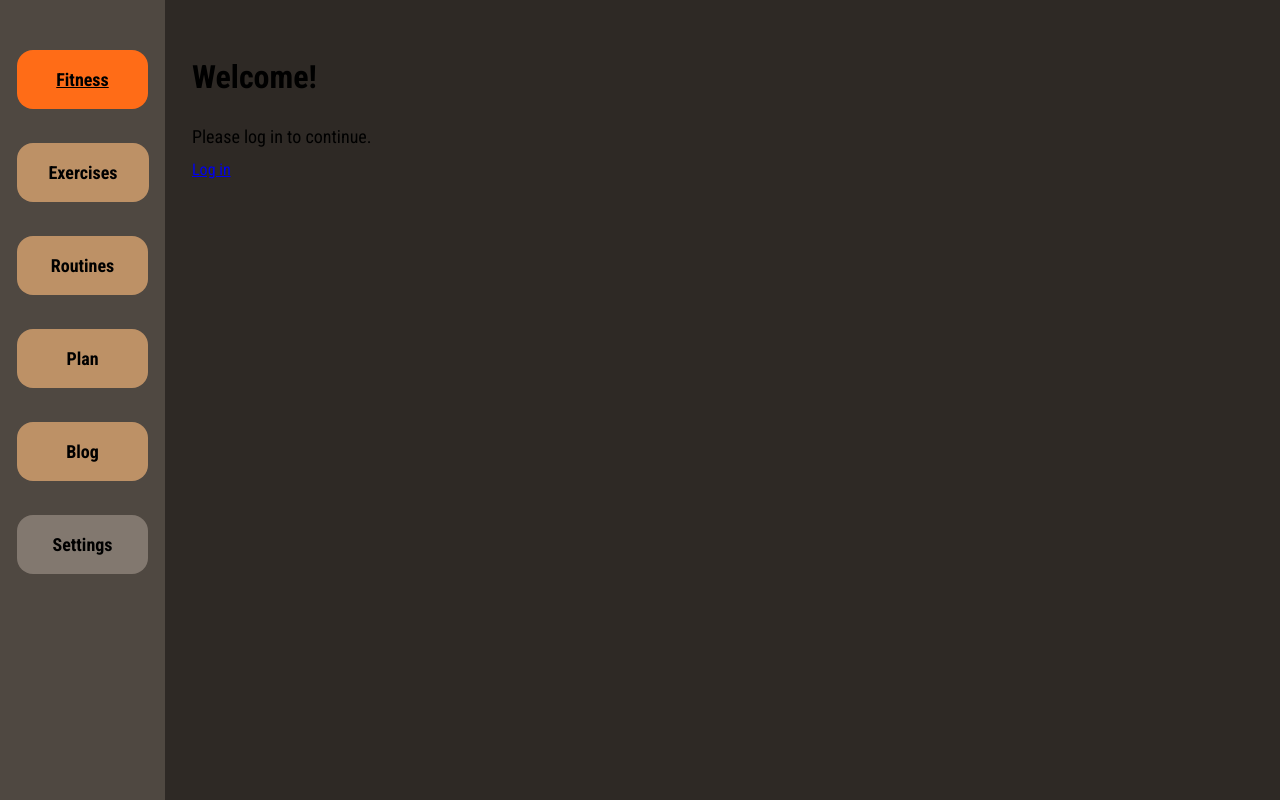
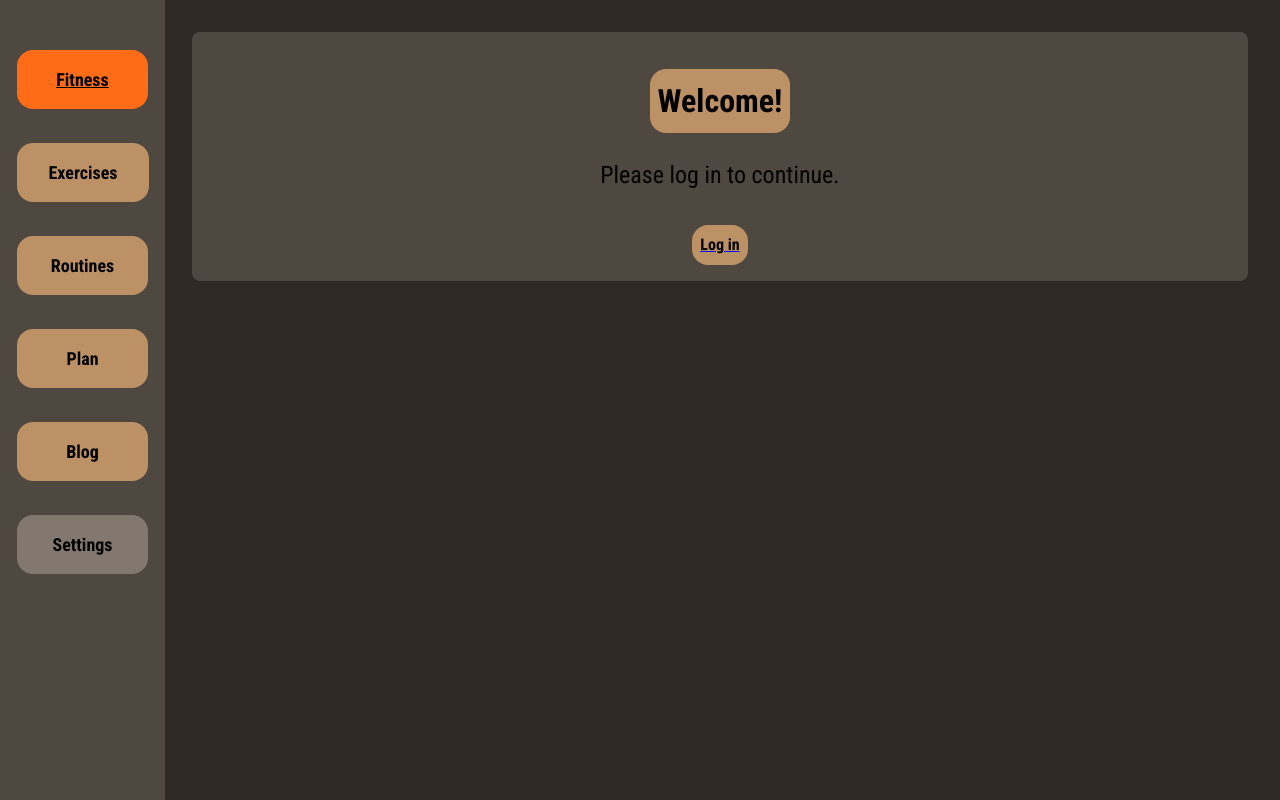
Before and after one commit to HaraldWikborg/FitnessApp, a React (Vite) app: page / in a window 1280 px wide. Built offline with nearby package versions, Linux system fonts and the light colour scheme.

Commit message:
Create schedule for home page created weekly schedule component for home pages fixed login issues

```diff
--- a/src/components/home/Home.css
+++ b/src/components/home/Home.css
@@ -4,3 +4,62 @@
   padding: 0.5rem;
   text-align: center;
 }
+
+.weeklyCalendar {
+  background-color: #4f4841;
+  border-radius: 8px;
+  padding: 1rem;
+  display: flex;
+  flex-direction: row;
+  justify-content: space-between;
+  margin-top: 1rem;
+  text-align: center;
+}
+
+.weeklyCalendar .weeklyDay {
+  width: 100%;
+  padding: 1rem;
+  border-radius: 8px;
+  background-color: #2e2925;
+  color: #bd9166;
+  margin: 0.5rem;
+}
+
+.weeklyCalendar .currentDay {
+  background-color: #bd9166;
+  color: #2e2925;
+}
+
+.notLoggedInPage {
+  background-color: #4f4841;
+  border-radius: 8px;
+  padding: 1rem;
+  display: flex;
+  flex-direction: column;
+  justify-content: center;
+  align-items: center;
+  text-align: center;
+}
+
+.notLoggedInPage h1 {
+  background-color: #bd9166;
+  border-radius: 1rem;
+  padding: 0.5rem;
+  margin-bottom: 1rem;
+}
+
+.notLoggedInPage p {
+  font-size: 1.5rem;
+  margin-bottom: 1rem;
+}
+
+.notLoggedInPage .loginButton {
+  background-color: #bd9166;
+  border-radius: 1rem;
+  padding: 0.5rem;
+  margin-top: 1rem;
+  font-weight: bold;
+  text-decoration: none;
+  color: black;
+  cursor: pointer;
+}
--- a/src/components/home/home.jsx
+++ b/src/components/home/home.jsx
@@ -2,7 +2,8 @@ import { NavLink } from "react-router-dom";
 import LoginForm from "../../logIn/login";
 import "./Home.css";
 import { useEffect, useState } from "react";
-import ProfileCard from "./profileCard/profileCard";
+import ProfileCard from "./subComponents/profileCard";
+import Schedule from "./subComponents/schedule";
 function Home() {
   const [user, setUser] = useState(JSON.parse(localStorage.getItem("user")));
   console.log(user);
@@ -12,17 +13,18 @@ function Home() {
         <>
           <h1 className="welcome">Welcome {user.username}!</h1>
           <ProfileCard />
+          <Schedule />
         </>
       ) : (
-        <>
+        <div className="notLoggedInPage">
           <h1>Welcome!</h1>
           <p>Please log in to continue.</p>
           <NavLink to={"/login"}>
-            <div className="button" user="user">
+            <div className="button loginButton" user="user">
               Log in
             </div>
           </NavLink>
-        </>
+        </div>
       )}
     </div>
   );
--- a/src/components/home/profileCard/profileCard.jsx
+++ b/src/components/home/subComponents/profileCard.jsx
@@ -1,7 +1,7 @@
 import React from "react";
 import "./profileCard.css";
 
-import { profilePic } from "../../../assets/images/svgs.jsx";
+import { profilePic } from "./../../../assets/images/svgs.jsx";
 const ProfileCard = () => {
   // Replace these with your actual profile information
   const profileData = {
--- /dev/null
+++ b/src/components/home/subComponents/schedule.jsx
@@ -0,0 +1,32 @@
+import React from "react";
+
+const Schedule = () => {
+  const daysOfWeek = [
+    "Sunday",
+    "Monday",
+    "Tuesday",
+    "Wednesday",
+    "Thursday",
+    "Friday",
+    "Saturday",
+  ];
+  const currentDay = new Date().getDay();
+  const schedule = JSON.parse(localStorage.getItem("weeklyActivities"));
+  return (
+    <div className="weeklyCalendar">
+      {daysOfWeek.map((day, index) => (
+        <div
+          key={index}
+          className={
+            index === currentDay ? "weeklyDay currentDay" : "weeklyDay"
+          }
+        >
+          <h3>{day}</h3>
+          <p>{schedule ? schedule[day] : "no plans"}</p>
+        </div>
+      ))}
+    </div>
+  );
+};
+
+export default Schedule;
--- a/src/components/plan/Plan.jsx
+++ b/src/components/plan/Plan.jsx
@@ -37,6 +37,7 @@ const Plan = () => {
   const saveActivities = () => {
     // implement saving activities to a server or storing them locally.
     setCustomSet(true);
+    localStorage.setItem("weeklyActivities", JSON.stringify(activities));
     console.log("Activities saved:", activities);
     alert("Activities saved successfully!");
   };
--- a/src/login/login.jsx
+++ b/src/login/login.jsx
@@ -1,6 +1,6 @@
 import React, { useEffect, useState } from "react";
 import { useNavigate } from "react-router-dom";
-
+import "./login.css";
 const LoginForm = ({ user }) => {
   const [username, setUsername] = useState("");
   const [password, setPassword] = useState("");
@@ -49,7 +49,8 @@ const LoginForm = ({ user }) => {
           </p>
         </>
       ) : (
-        <div>
+        <div className="loginForm">
+          <h1>Login</h1>
           <label>
             Username:
             <input
```
Also changed, not shown: src/components/home/subComponents/profileCard.css (renamed from src/components/home/profileCard/profileCard.css), src/login/login.css (added).
